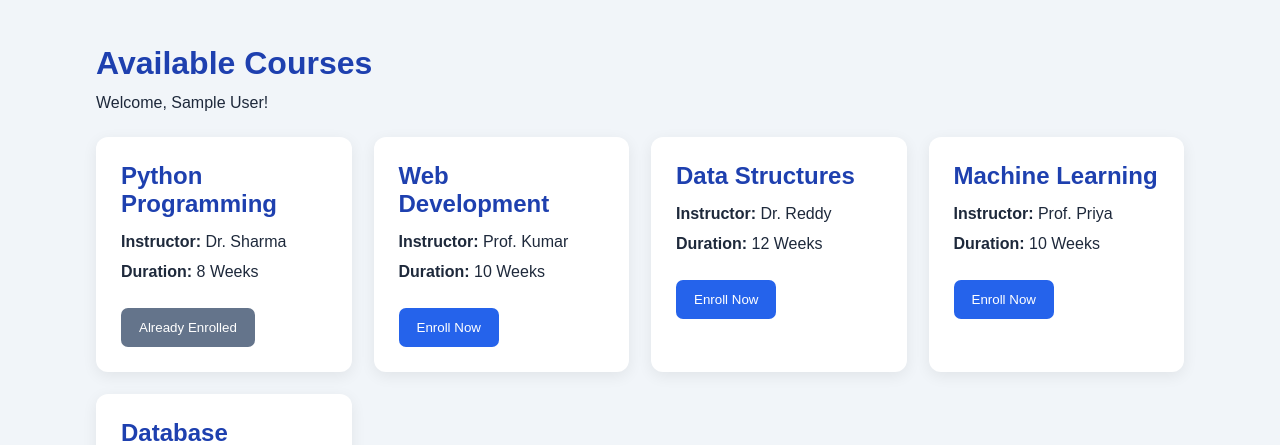
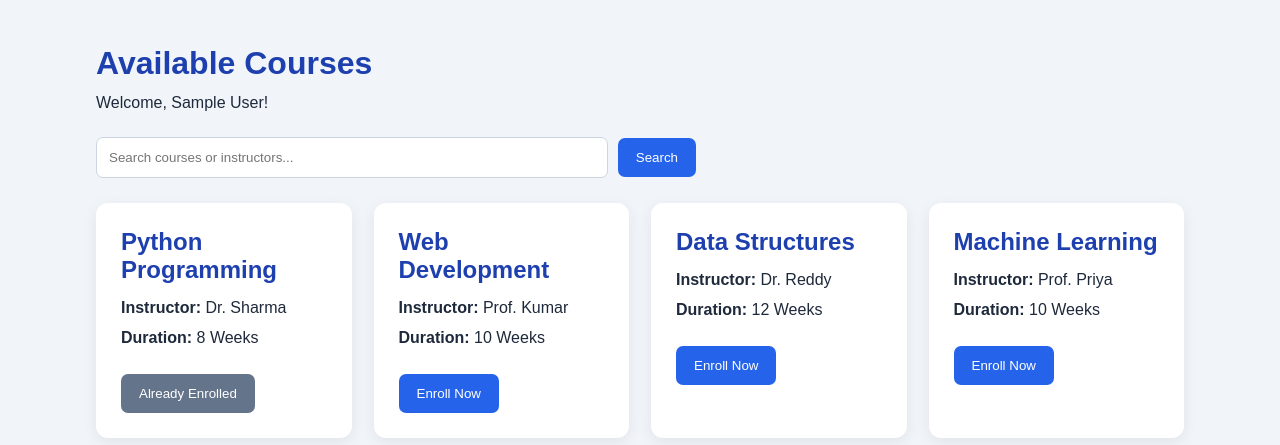
Before and after one commit to ValliYanamadala/StudentCourseRegistration, a Flask app: page /courses/1 in a window 1280 px wide. Shown: the part 72-517 px from the top of the page. Run offline with Flask 3, Linux system fonts and the light colour scheme; data comes from the database, SQL or seed files in the repository; tables that the repository leaves empty hold one stand-in row (values such as "Sample post").

Commit message:
Add course search functionality

```diff
--- a/app.py
+++ b/app.py
@@ -15,7 +15,7 @@ def get_db():
     return conn
 
 
-# Create database tables and sample courses
+# Initialize database
 def init_db():
     conn = get_db()
 
@@ -93,9 +93,9 @@ def index():
             ).fetchone()
 
             student_id = student["id"]
+
             flash("Student registered successfully!")
 
-            conn.close()
             return redirect(url_for(
                 "courses", student_id=student_id
             ))
@@ -109,7 +109,7 @@ def index():
     return render_template("index.html")
 
 
-# Display available courses
+# Display and search available courses
 @app.route("/courses/<int:student_id>")
 def courses(student_id):
 
@@ -124,9 +124,21 @@ def courses(student_id):
         conn.close()
         return "Student not found", 404
 
-    all_courses = conn.execute(
-        "SELECT * FROM courses"
-    ).fetchall()
+    search_term = request.args.get("search", "").strip()
+
+    if search_term:
+        all_courses = conn.execute("""
+            SELECT * FROM courses
+            WHERE course_name LIKE ? OR instructor LIKE ?
+        """, (
+            f"%{search_term}%",
+            f"%{search_term}%"
+        )).fetchall()
+
+    else:
+        all_courses = conn.execute(
+            "SELECT * FROM courses"
+        ).fetchall()
 
     enrolled = conn.execute(
         "SELECT course_id FROM enrollments WHERE student_id = ?",
@@ -141,7 +153,8 @@ def courses(student_id):
         "courses.html",
         student=student,
         courses=all_courses,
-        enrolled_ids=enrolled_ids
+        enrolled_ids=enrolled_ids,
+        search_term=search_term
     )
 
 
--- a/static/style.css
+++ b/static/style.css
@@ -1,3 +1,5 @@
+
+/* General Styling */
 
 * {
     margin: 0;
@@ -11,6 +13,9 @@ body {
     color: #1e293b;
 }
 
+
+/* Navigation Bar */
+
 nav {
     background: #0f172a;
     color: white;
@@ -20,10 +25,17 @@ nav {
     align-items: center;
 }
 
+nav h2 {
+    color: white;
+}
+
 nav a {
     color: white;
     text-decoration: none;
 }
+
+
+/* Main Container */
 
 .container {
     width: 85%;
@@ -31,21 +43,32 @@ nav a {
     margin: 45px auto;
 }
 
+.container > h1 {
+    color: #1e40af;
+    margin-bottom: 12px;
+}
+
+
+/* Welcome Section */
+
 .welcome {
     text-align: center;
     margin-bottom: 35px;
 }
 
-.welcome h1, .container > h1 {
+.welcome h1 {
     color: #1e40af;
     margin-bottom: 12px;
 }
+
+
+/* Cards */
 
 .card {
     background: white;
     padding: 25px;
     border-radius: 12px;
-    box-shadow: 0 4px 15px rgba(0,0,0,0.07);
+    box-shadow: 0 4px 15px rgba(0, 0, 0, 0.07);
 }
 
 .container > .card {
@@ -62,6 +85,9 @@ nav a {
     margin-bottom: 12px;
 }
 
+
+/* Registration Form */
+
 label {
     display: block;
     margin: 15px 0 7px;
@@ -73,6 +99,9 @@ input {
     border: 1px solid #cbd5e1;
     border-radius: 7px;
 }
+
+
+/* Buttons */
 
 button {
     background: #2563eb;
@@ -93,21 +122,74 @@ button:disabled {
     cursor: not-allowed;
 }
 
+
+/* Course Grid */
+
 .course-grid {
     display: grid;
-    grid-template-columns: repeat(auto-fit, minmax(240px, 1fr));
+    grid-template-columns: repeat(
+        auto-fit,
+        minmax(240px, 1fr)
+    );
     gap: 22px;
     margin-top: 25px;
 }
+
+
+/* Course Search */
+
+.search-form {
+    display: flex;
+    gap: 10px;
+    max-width: 600px;
+    margin: 25px 0;
+    align-items: center;
+}
+
+.search-form input {
+    flex: 1;
+}
+
+.search-form button {
+    margin-top: 0;
+}
+
+.clear-link {
+    color: #2563eb;
+    text-decoration: none;
+    padding: 10px;
+}
+
+.clear-link:hover {
+    text-decoration: underline;
+}
+
+
+/* Delete Button */
 
 .delete-btn {
     background: #dc2626;
 }
 
+.delete-btn:hover {
+    background: #b91c1c;
+}
+
+
+/* Messages */
+
 .message {
     color: #047857;
     margin: 15px 0;
 }
+
+.no-results {
+    color: #64748b;
+    margin-top: 20px;
+}
+
+
+/* Navigation Links */
 
 .back-link {
     display: inline-block;
@@ -116,13 +198,24 @@ button:disabled {
     text-decoration: none;
 }
 
+.back-link:hover {
+    text-decoration: underline;
+}
+
+
+/* Footer */
+
 footer {
     text-align: center;
     padding: 25px;
     color: #64748b;
 }
 
+
+/* Responsive Design */
+
 @media (max-width: 600px) {
+
     .container {
         width: 92%;
     }
@@ -130,4 +223,12 @@ footer {
     nav {
         padding: 18px 5%;
     }
+
+    .search-form {
+        flex-wrap: wrap;
+    }
+
+    .search-form input {
+        min-width: 100%;
+    }
 }
--- a/templates/courses.html
+++ b/templates/courses.html
@@ -3,47 +3,118 @@
 <html>
 <head>
     <title>Available Courses</title>
-    <link rel="stylesheet" href="{{ url_for('static', filename='style.css') }}">
+
+    <link rel="stylesheet"
+          href="{{ url_for('static', filename='style.css') }}">
 </head>
+
 <body>
 
 <nav>
     <h2>Campus Courses</h2>
-    <a href="{{ url_for('my_courses', student_id=student.id) }}">My Courses</a>
+
+    <a href="{{ url_for('my_courses', student_id=student.id) }}">
+        My Courses
+    </a>
 </nav>
 
 <div class="container">
+
     <h1>Available Courses</h1>
+
     <p>Welcome, {{ student.name }}!</p>
 
+    <!-- Flash Messages -->
     {% with messages = get_flashed_messages() %}
         {% for message in messages %}
             <p class="message">{{ message }}</p>
         {% endfor %}
     {% endwith %}
 
+
+    <!-- Course Search -->
+    <form method="GET" class="search-form">
+
+        <input
+            type="text"
+            name="search"
+            placeholder="Search courses or instructors..."
+            value="{{ search_term }}"
+        >
+
+        <button type="submit">Search</button>
+
+        {% if search_term %}
+            <a href="{{ url_for('courses', student_id=student.id) }}"
+               class="clear-link">
+                Clear
+            </a>
+        {% endif %}
+
+    </form>
+
+
+    <!-- Course Cards -->
     <div class="course-grid">
+
         {% for course in courses %}
+
         <div class="card">
+
             <h2>{{ course.course_name }}</h2>
-            <p><strong>Instructor:</strong> {{ course.instructor }}</p>
-            <p><strong>Duration:</strong> {{ course.duration }}</p>
+
+            <p>
+                <strong>Instructor:</strong>
+                {{ course.instructor }}
+            </p>
+
+            <p>
+                <strong>Duration:</strong>
+                {{ course.duration }}
+            </p>
 
             {% if course.id in enrolled_ids %}
-                <button disabled>Already Enrolled</button>
+
+                <button disabled>
+                    Already Enrolled
+                </button>
+
             {% else %}
+
                 <form method="POST"
-                      action="{{ url_for('enroll', student_id=student.id, course_id=course.id) }}">
-                    <button type="submit">Enroll Now</button>
+                      action="{{ url_for('enroll',
+                      student_id=student.id,
+                      course_id=course.id) }}">
+
+                    <button type="submit">
+                        Enroll Now
+                    </button>
+
                 </form>
+
             {% endif %}
+
         </div>
+
+        {% else %}
+
+        <p class="no-results">
+            No courses found. Try another search.
+        </p>
+
         {% endfor %}
+
     </div>
 
-    <a class="back-link" href="{{ url_for('my_courses', student_id=student.id) }}">
+
+    <!-- My Courses Link -->
+    <a class="back-link"
+       href="{{ url_for('my_courses', student_id=student.id) }}">
+
         View My Registered Courses →
+
     </a>
+
 </div>
 
 </body>
```
